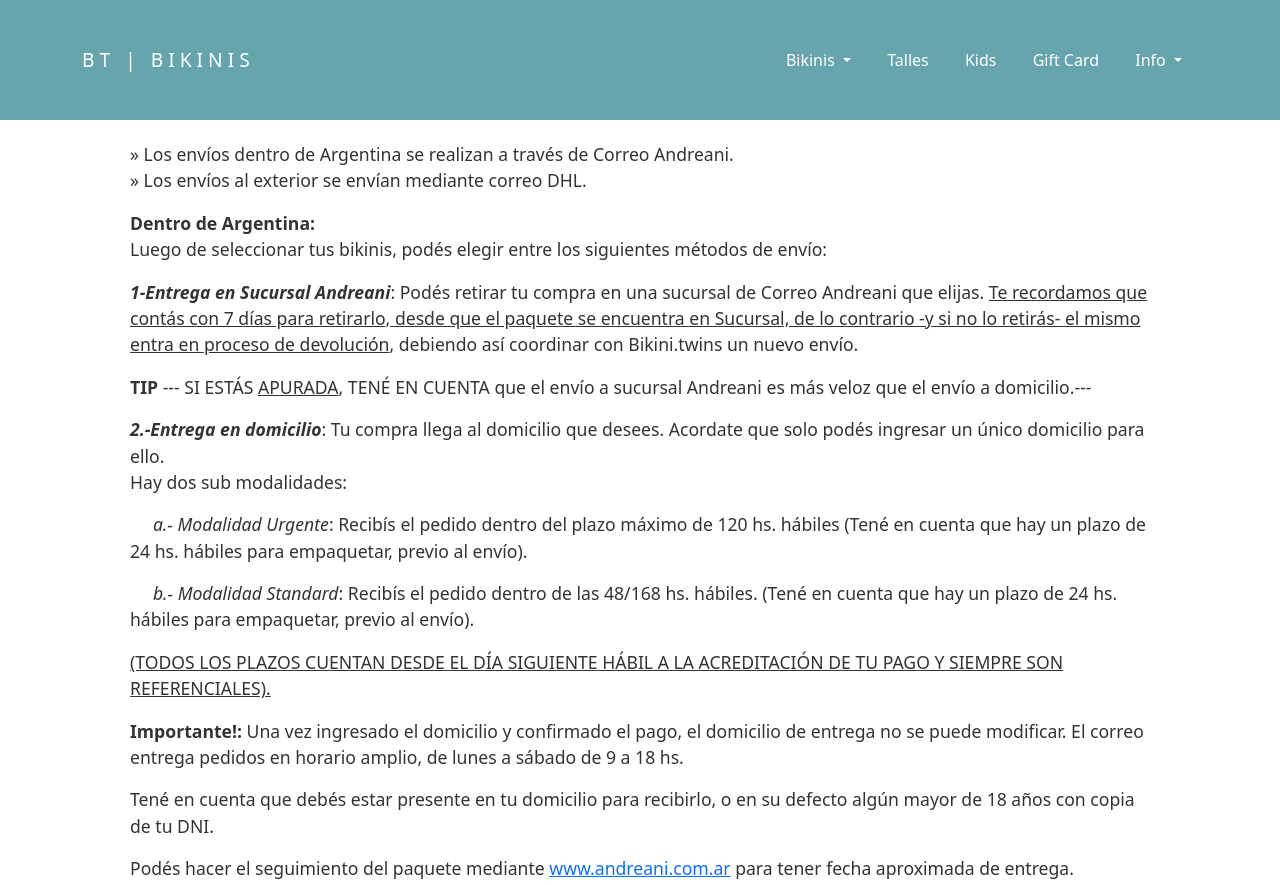
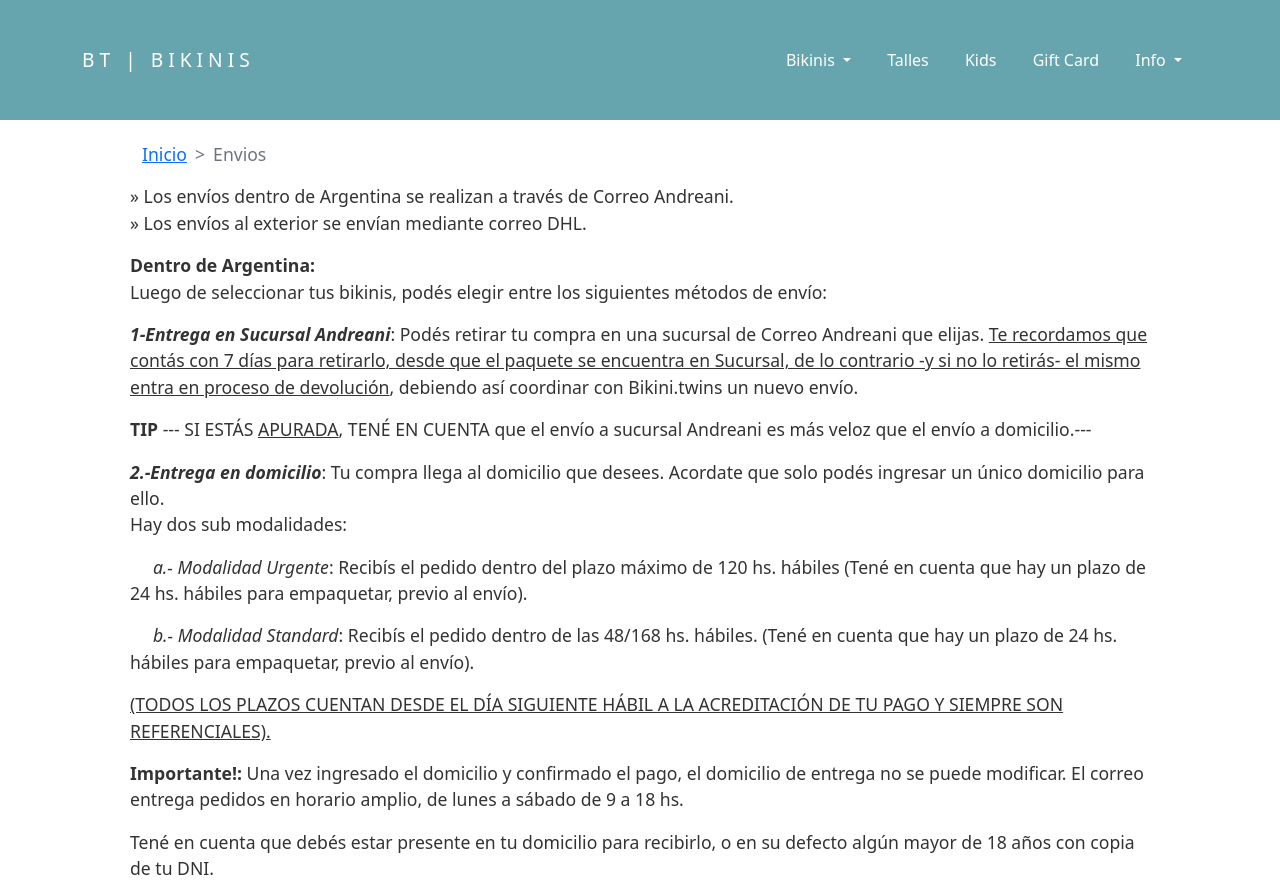
Before and after one commit to MaDelfina/BT-twins, a website: page secciones/envios.html in a window 1280 px wide. Shown: the top 885 px of the page. Drawn offline with nearby package versions, Linux system fonts and the light colour scheme.

Commit message:
agregando divisores

```diff
--- a/scss/componentes/_cambios.scss
+++ b/scss/componentes/_cambios.scss
@@ -4,6 +4,6 @@
     padding: 0;
 }
 .paginas-contenido {
-    margin-top: 85px;
+    margin-top: 90px;
     padding: 0 130px ;
 }
--- a/secciones/envios.html
+++ b/secciones/envios.html
@@ -69,14 +69,26 @@
       </nav>
     </div>
   </header>
+
   <br>
+
   <div class="column main"><input name="form_key" type="hidden" value="jfGmV7u8xXKodXvs">
     <div id="authenticationPopup" data-bind="scope:'authenticationPopup', style: {display: 'none'}"
       style="display: none;">
       <script>window.authenticationPopup = { "autocomplete": "off", "customerRegisterUrl": "https:\/\/www.loveafrica.com.ar\/customer\/account\/create\/", "customerForgotPasswordUrl": "https:\/\/www.loveafrica.com.ar\/customer\/account\/forgotpassword\/", "baseUrl": "https:\/\/www.loveafrica.com.ar\/" }</script>
     </div>
 
+
     <div class="paginas-contenido">
+      <section class="container sizes">
+        <nav style="--bs-breadcrumb-divider: '>';" aria-label="breadcrumb">
+          <ol class="breadcrumb">
+            <li class="breadcrumb-item"><a href="../index.html">Inicio</a></li>
+            <li class="breadcrumb-item active" aria-current="page">Envios</li>
+          </ol>
+        </nav>
+      </section>
+
       <p>» Los envíos dentro de Argentina se realizan a través de Correo Andreani.<br>
         » Los envíos al exterior se envían mediante correo DHL.</p>
 
```
Also changed, not shown: secciones/bombachas.html (+36 -6 lines), secciones/cambios.html (+9 -0 lines), secciones/contacto.html (+9 -0 lines), secciones/corpiños.html (+8 -1 lines), secciones/enterizas.html (+10 -1 lines), secciones/giftcard.html (+14 -0 lines), secciones/kids.html (+22 -5 lines), secciones/talles.html (+7 -4 lines), imagenes/prueba1.png (added), imagenes/prueba2.png (added).
